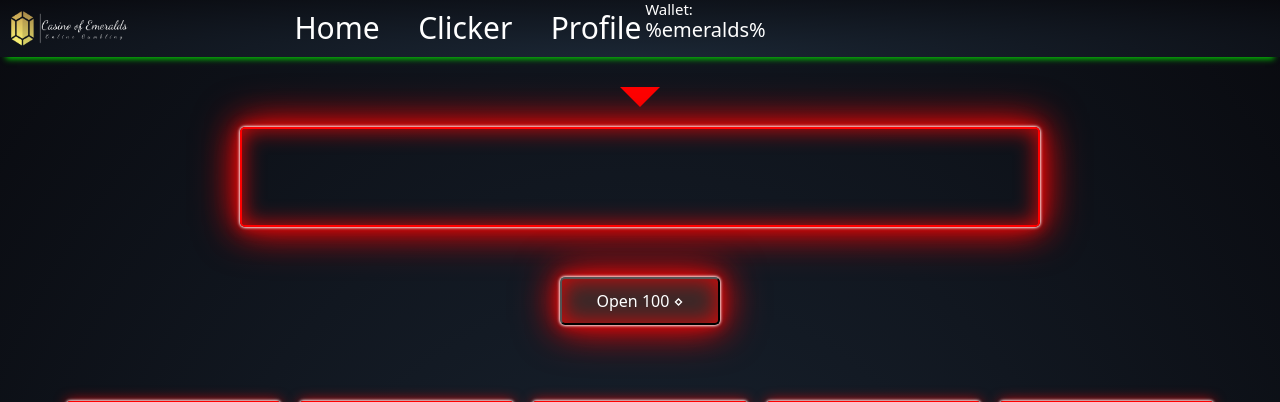
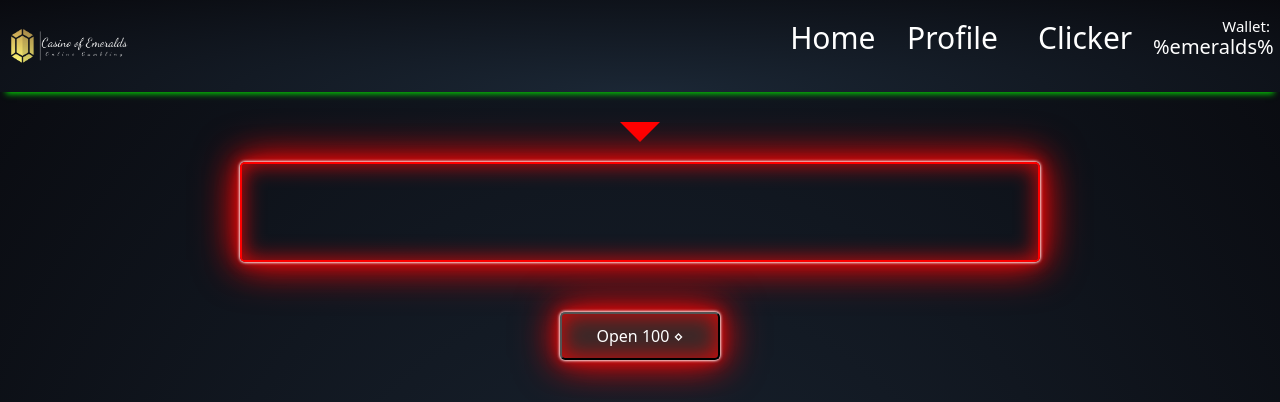
Before and after one commit to JakubKlodnicki/Casino-of-Emeralds, a PHP site: page / in a window 1280 px wide. Shown: the top 402 px of the page. Run offline with PHP 8.4, Linux system fonts and the light colour scheme; some libraries are stand-ins or nearby versions.

Commit message:
Styles Changes
Styles Changes

```diff
--- a/casino-game/csgo-case-machine/index.html
+++ b/casino-game/csgo-case-machine/index.html
@@ -2,22 +2,24 @@
 <html lang="en" >
 <head>
   <meta charset="UTF-8">
-
   <title>Casino game</title>
   <link href="https://cdn.jsdelivr.net/npm/bootstrap@5.1.3/dist/css/bootstrap.min.css" rel="stylesheet" integrity="sha384-1BmE4kWBq78iYhFldvKuhfTAU6auU8tT94WrHftjDbrCEXSU1oBoqyl2QvZ6jIW3" crossorigin="anonymous">
   <link rel='stylesheet' href='https://ajax.googleapis.com/ajax/libs/jqueryui/1.12.1/themes/smoothness/jquery-ui.css'><link rel="stylesheet" href="./style.css">
   <link rel="icon" href="./img/logo-emerald.png">
+  <link rel="stylesheet" href="./window.css">
 </head>
 <body>
 <div class="header-top-bar">
   <img src="./img/logo-whiteversion.png" alt="" style="max-width: 10%; float: left;">
-  <h1>Home</h1>
-  <h2>Clicker</h2>
-  <h3>Profile</h3>
-  <div class="wallet">
-    <h1>Wallet:</h4>
-    <h2>%emeralds%</h5>
-  </div>
+  <ul>
+    <li><h1>Home</h1>
+    <li><h3>Profile</h3></li>
+     <li><h2>Clicker</h2></li>
+     <div class="wallet">
+      <h1>Wallet:</h4>
+      <h2>%emeralds%</h5>
+    </div>
+  </ul>
 </div>
 <div class="box-centerr">
   <div id=unbox-area>
--- a/casino-game/csgo-case-machine/script.js
+++ b/casino-game/csgo-case-machine/script.js
@@ -16,31 +16,31 @@ function reset(){
   for (var i = 0; i < 210; i++){
     var element = '<div class="cardd" style="background-color: lightblue;" data-name="USP-S | Blueprint" id=itemNumber'+i+'>'+img.blue+'</div>';
     var rand = random(1,10000)/100;
-    if (rand < 20){
+    if (rand < 23){
       element = '<div class="cardd" style="background-color: purple;" data-name="Desert Eagle | Night" id=itemNumber'+i+'>'+img.purple+'</div>';
     }
-    if (rand < 20){
+    if (rand < 23){
       element = '<div class="cardd" style="background-color: purple;" data-name="AWP | PAW" id=itemNumber'+i+'>'+img.purple2+'</div>';
     }
-    if (rand < 5){
+    if (rand < 8){
       element = '<div class="cardd" style="background-color: hotpink;" data-name="AK-47 | Frontside Misty" id=itemNumber'+i+'>'+img.pink+'</div>';
     }
-    if (rand < 5){
+    if (rand < 8){
       element = '<div class="cardd" style="background-color: hotpink;" data-name="Glock-18 | Bullet Queen" id=itemNumber'+i+'>'+img.pink2+'</div>';
     }
-    if (rand < 2){
+    if (rand < 5){
       element = '<div class="cardd" style="background-color: red;" data-name="M4A1-S | Hyper Beast" id=itemNumber'+i+'>'+img.red+'</div>';
     }
-    if (rand < 2){
+    if (rand < 5){
       element = '<div class="cardd" style="background-color: red2;" data-name="M4A4 | Neo-Noir" id=itemNumber'+i+'>'+img.red2+'</div>';
     }
-    if (rand < 0.5){
+    if (rand < 2){
       element = '<div class="cardd" style="background-color: yellow;" data-name="M9 Bayonet | Tiger Tooth" id=itemNumber'+i+'>'+img.yellow+'</div>';
     }
-    if (rand < 0.5){
+    if (rand < 2){
       element = '<div class="cardd" style="background-color: yellow;" data-name="Butterfly Knife | Doppler" id=itemNumber'+i+'>'+img.yellow2+'</div>';
     }
-    if (rand < 0.5){
+    if (rand < 2){
       element = '<div class="cardd" style="background-color: yellow;" data-name="Skeleton Knife | Slaughter" id=itemNumber'+i+'>'+img.yellow3+'</div>';
     }
 
--- a/casino-game/csgo-case-machine/style.css
+++ b/casino-game/csgo-case-machine/style.css
@@ -7,9 +7,13 @@ body {
 * {
   box-sizing: border-box;
 }
-
+.wallet {
+  padding-right:10px ;
+}
 .header-top-bar {
   display: flex;
+  align-items: center;
+  justify-content: space-between;
   background: radial-gradient(ellipse at bottom, #1b2735 0%, #090a0f 100%);
   -webkit-box-shadow: 0 8px 6px -6px rgb(5, 199, 5);
   -moz-box-shadow: 0 8px 6px -6px rgb(5, 199, 5);
@@ -17,20 +21,24 @@ body {
   color: white;
 }
 
-.header-top-bar {
-  text-align: right;
+.header-top-bar ul {
+  display: flex;
+  list-style: none;
 }
-
+.header-top-bar ul li {
+  padding: 20px;
+}
 .header-top-bar h1 {
-  display: flex;
   margin-top: auto;
   margin-bottom: auto;
   padding-left: 13%;
   font-size: 30px;
 }
-
+.wallet {
+  margin-bottom: auto;
+  margin-top: auto;
+}
 .header-top-bar h2 {
-  display: flex;
   margin-top: auto;
   margin-bottom: auto;
   padding-left: 3%;
@@ -38,7 +46,6 @@ body {
 }
 
 .header-top-bar h3 {
-  display: flex;
   margin-top: auto;
   margin-bottom: auto;
   padding-left: 3%;
@@ -50,7 +57,6 @@ body {
 }
 
 .header-top-bar .wallet h1 {
-  display: flex;
   margin-top: auto;
   margin-bottom: auto;
   padding-left: 3%;
@@ -58,17 +64,11 @@ body {
 }
 
 .header-top-bar .wallet h2 {
-  display: flex;
   margin-top: auto;
   margin-bottom: auto;
   /* padding-left: 3%; */
   font-size: 20px;
 }
-
-.header-top-bar img {
-  left: auto;
-}
-
 #cardListt {
   height: 100px;
   width: 800px;
```
Also changed, not shown: casino-game/csgo-case-machine/window.css (added, +52 -0 lines).
